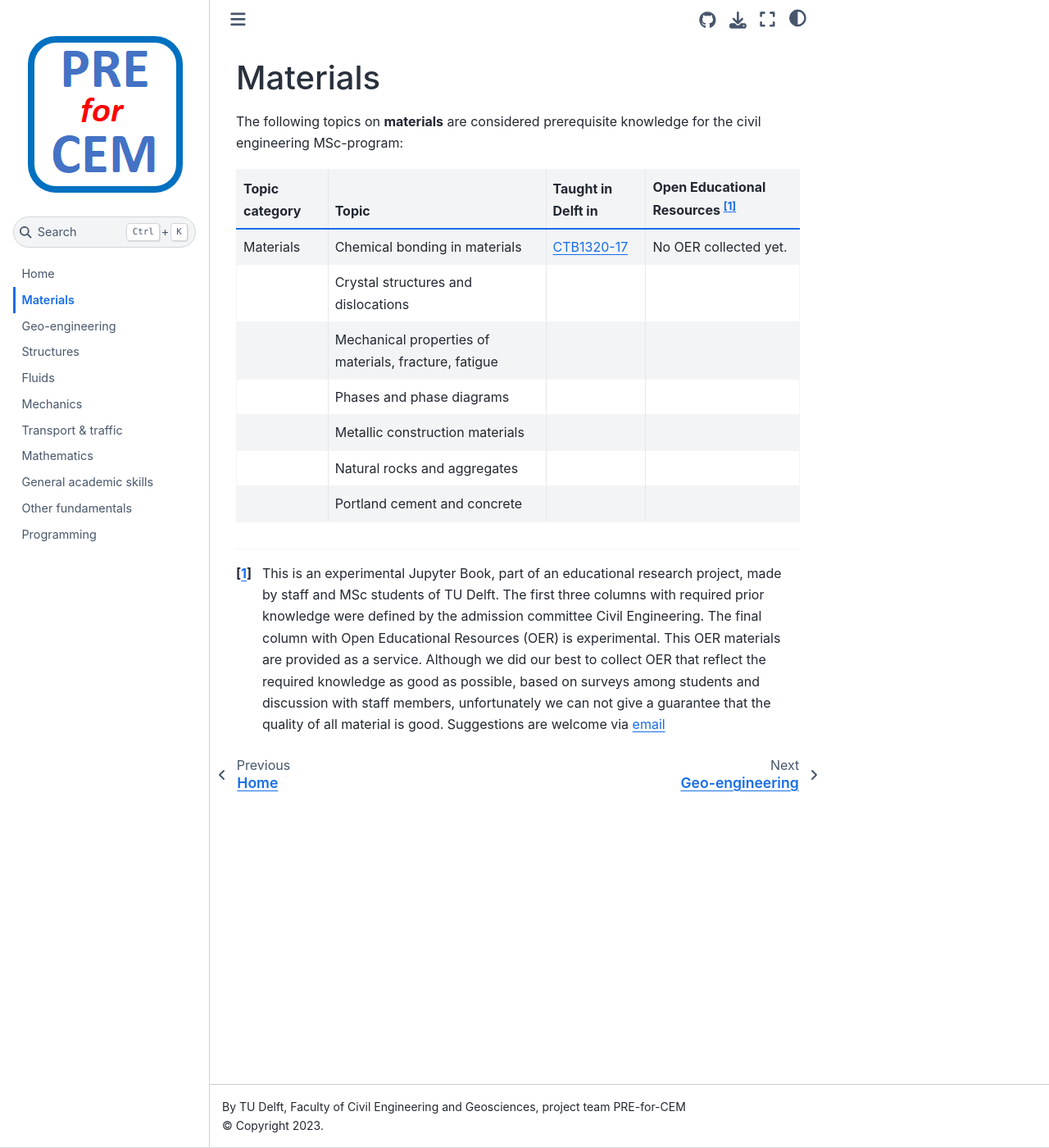
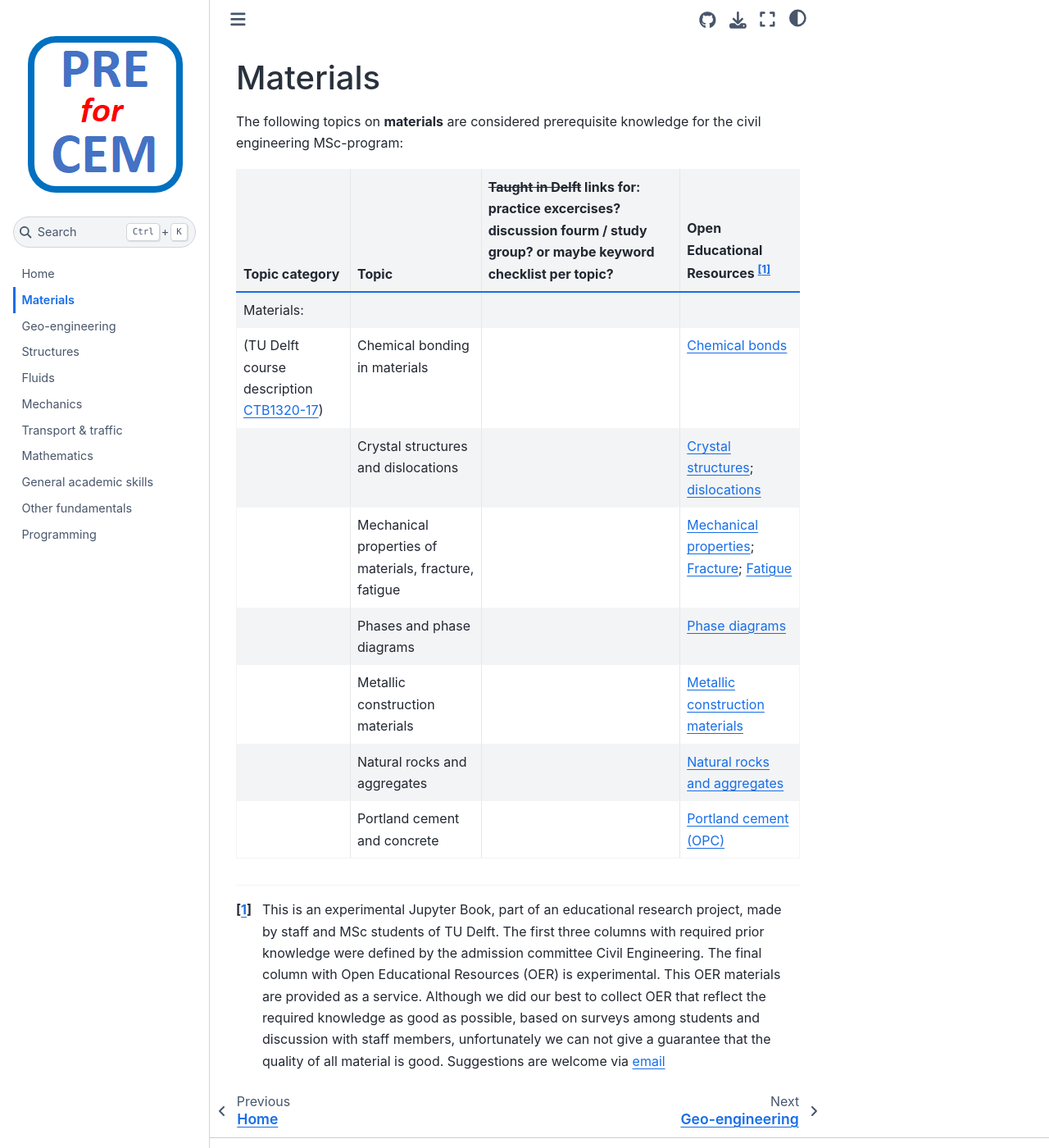
Before and after one commit to TUDelft-CITG/pre-for-cem, a Jupyter Book: the page built from book/contents/materials.md, in a window 1280 px wide and 1400 px high. Shown: the whole window at 82% size. Built offline with Jupyter Book 1.0.4 settings and Sphinx 7.4.7 and the Sphinx Book theme 1.1.4, drawn with Linux system fonts in a browser that asks for light colours.

Commit message:
Additional stuff

```diff
--- a/book/contents/materials.md
+++ b/book/contents/materials.md
@@ -2,14 +2,15 @@
 
 The following topics on **materials** are considered prerequisite knowledge for the civil engineering MSc-program:
 
-|Topic category|Topic   |Taught in Delft in  | Open Educational Resources [^1] |
+|Topic category|Topic   |<s>Taught in Delft</s> links for:   practice excercises? discussion fourm / study group? or maybe keyword checklist per topic?      | Open Educational Resources [^1] |
 |:------|:--------|:------------------|:---------------------------|
-| Materials      | Chemical bonding in materials                                                                                                                            | [CTB1320-17](https://studiegids.tudelft.nl/a101_displayCourse.do?course_id=61974) | No OER collected yet.
-|                      | Crystal structures and dislocations                                                                                                                                        |                                 |
-|                      | Mechanical properties of materials, fracture, fatigue                                                                                                                                        |                                 |
-|                      | Phases and phase diagrams                                                                                                                                       |                                 |
-|                      | Metallic construction materials                                                                                                                                        |                                 |
-|                      | Natural rocks and aggregates                                                                                                                                        |                                 |
-|                      | Portland cement and concrete                                                                                                                                        |                                 |     |
+| Materials:
+(TU Delft course description [CTB1320-17](https://studiegids.tudelft.nl/a101_displayCourse.do?course_id=61974))    | Chemical bonding in materials                                                                                                                            |  | [Chemical bonds](https://www.chemistrylearner.com/chemical-bonds)
+|                      | Crystal structures and dislocations                                                                                                                                        |                                 |[Crystal structures](https://www.britannica.com/science/crystal/Structure);  [dislocations](https://www.chemistrylearner.com/chemical-bonds)
+|                      | Mechanical properties of materials, fracture, fatigue                                                                                                                                        |                                 |[Mechanical properties](https://www.nde-ed.org/Physics/Materials/Mechanical/Mechanical.xhtml); [Fracture](https://www.nde-ed.org/Physics/Materials/Mechanical/FractureToughness.xhtml); [Fatigue](https://www.nde-ed.org/Physics/Materials/Mechanical/Fatigue.xhtml)
+|                      | Phases and phase diagrams                                                                                                                                       |                                 |[Phase diagrams](https://chemistrytalk.org/phase-diagram-explained/)
+|                      | Metallic construction materials                                                                                                                                        |                                 |[Metallic construction materials](https://www.designingbuildings.co.uk/wiki/Metal_in_construction)
+|                      | Natural rocks and aggregates                                                                                                                                        |                                 |[Natural rocks and aggregates](https://shop.stonedoctor.com.au/blogs/educational-articles/natural-stone-the-building-material#:~:text=The%20most%20common%20building%20stones,metals%20and%20aggregates%20for%20concrete.)
+|                      | Portland cement and concrete                                                                                                                                        |                                 |[Portland cement (OPC)](https://www.cement.org/cement-concrete/how-cement-is-made)     |
 
 [^1]: This is an experimental Jupyter Book, part of an educational research project, made by staff and MSc students of TU Delft. The first three columns with required prior knowledge were defined by the admission committee Civil Engineering. The final column with Open Educational Resources (OER) is experimental. This OER materials are provided as a service. Although we did our best to collect OER that reflect the required knowledge as good as possible, based on surveys among students and discussion with staff members, unfortunately we can not give a guarantee that the quality of all material is good. Suggestions are welcome via [email](mailto:h.r.schipper@tudelft.nl?subject=pre-for-cem-suggestions)
```
Also changed, not shown: book/contents/mechanics.md (+1 -1 lines).
